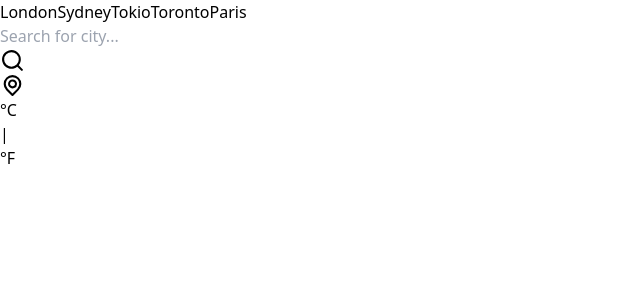
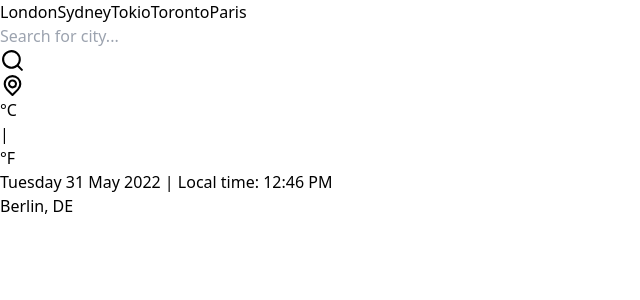
Before and after one commit to jdrf0722/weather-app-react, a React (Vite) app: page / in a window 1280 px wide. Shown: the top 300 px of the page, without its empty margins (0-640 px from the left). Built offline with nearby package versions, Linux system fonts and the light colour scheme.

Commit message:
add timeandlocation

```diff
--- a/src/App.jsx
+++ b/src/App.jsx
@@ -1,12 +1,15 @@
 import Inputs from "./components/Inputs";
+import TimeAndLocation from "./components/TimeAndLocation";
 import TopButtons from "./components/TopButtons";
 
 function App() {
   return (
     <>
       <div className="mx-auto max-w-screen-md mt-4 py-5 px-32 bg-gradient-to-br from bg-cyan-700 to to-blue-700 h-fit shadow-xl shadow-gray-400">
-        <TopButtons/>
+        <TopButtons />
         <Inputs />
+
+        <TimeAndLocation />
       </div>
     </>
   );
--- /dev/null
+++ b/src/components/TimeAndLocation.jsx
@@ -0,0 +1,18 @@
+import React from "react";
+
+function TimeAndLocation() {
+  return (
+    <div>
+      <div className="flex items-center justify-center my-6 ">
+        <p className="text-white text-xl font-extralight ">
+          Tuesday 31 May 2022 | Local time: 12:46 PM
+        </p>
+      </div>
+      <div className="flex items-center justify-center my-3  ">
+        <p className="text-white text-3xl font-medium">Berlin, DE</p>
+      </div>
+    </div>
+  );
+}
+
+export default TimeAndLocation;
```
